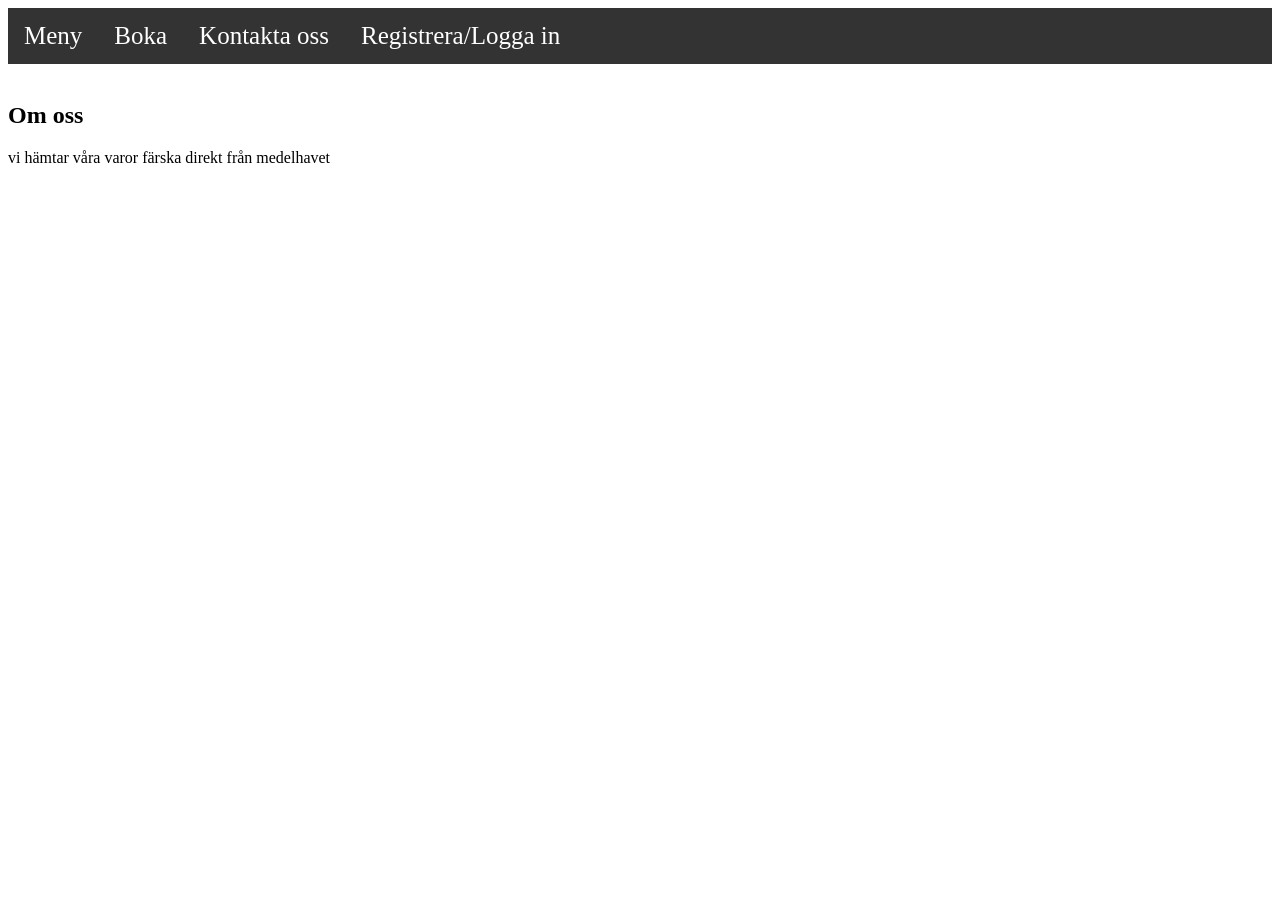
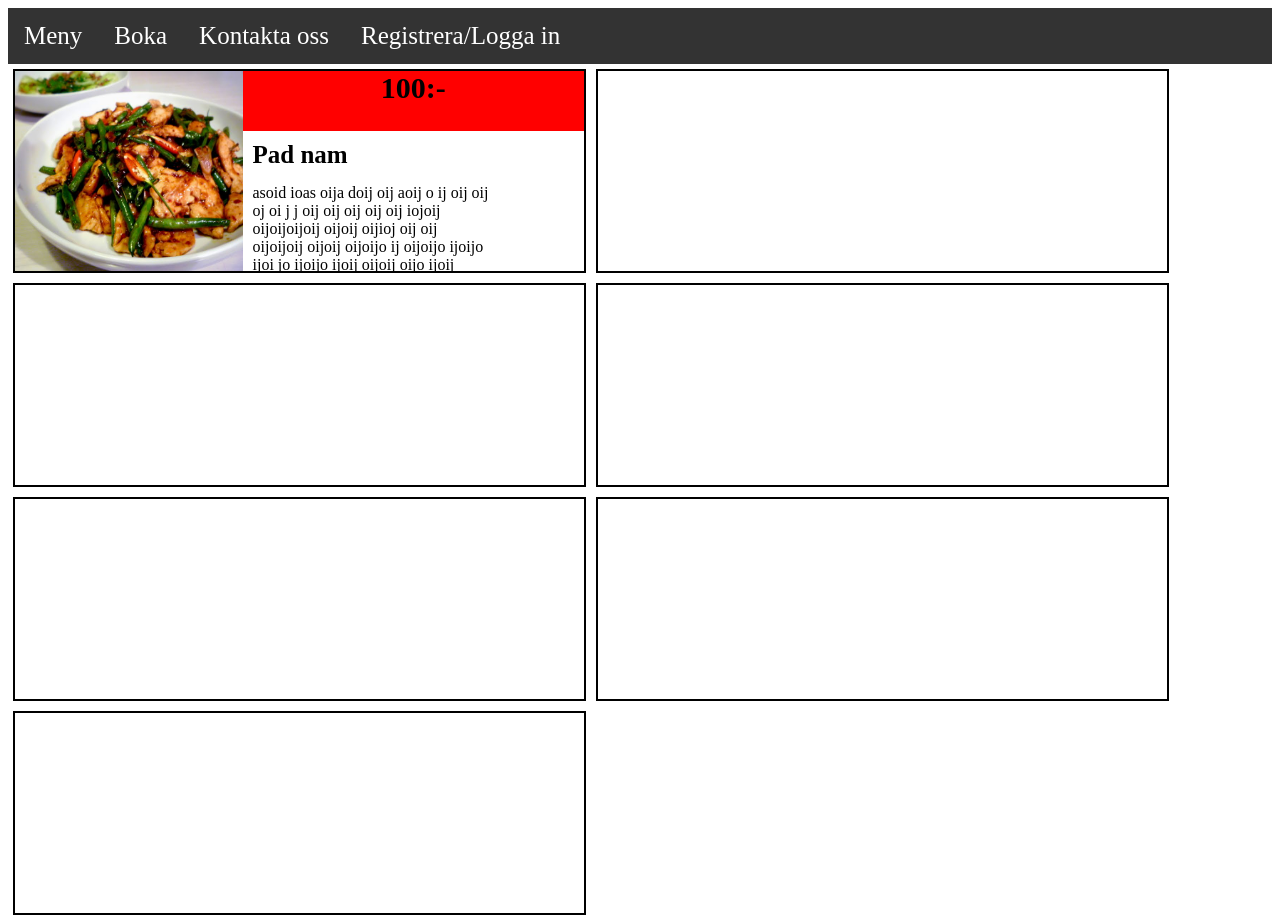
Before and after one commit to ashur213/Slutprojekt, a PHP site: page /meny.php in a window 1280 px wide. Before the commit the page ends 800 px from the top, so only its background shows below. Run offline with PHP 8.4, Linux system fonts and the light colour scheme.

Commit message:
commit to nima

```diff
--- a/Register.php
+++ b/Register.php
@@ -17,6 +17,7 @@ if( isset($_POST['name']) &&  isset($_POST['mail']) &&
     // OM FRÅGAN GÅTT BRA
     if(mysqli_query($dbc_form,$query)){
         // SKICKAS TILL INDEX
+        $_SESSION['register_msg'] = "Du är nu registrerad";
         header("Location: index.php");
     }else{ // NÅGOT GICK FEL
 
@@ -26,6 +27,7 @@ if( isset($_POST['name']) &&  isset($_POST['mail']) &&
 }
 else{ // FELAKTIG DATA FRÅN $_POST
     $_SESSION['error_msg'] = "Felaktig information";
+    $_SESSION['register_msg'] = "Felaktig information";
     header("Location: index.php");
 }
 ?>
--- a/logout.php
+++ b/logout.php
@@ -1,4 +1,4 @@
-<?php
+    <?php
 // ALLTID STARTA SESSION I BÖRJAN
 session_start();
 // TA BORT INLOGGNINGEN
--- /dev/null
+++ b/meny.css
@@ -0,0 +1,62 @@
+.dish_container{
+    float:left;
+    margin: 5px;
+	border:2px solid black;
+	height:200px;
+	width:45%;
+	overflow:hidden;
+}
+
+.dish_container p{
+    margin:0px;
+}
+
+.dish_container img{
+    float:left;
+}
+
+.info_container{
+    float:left;
+    width:60%;
+    height:100%;
+}
+
+.price{
+    width:100%;
+    height:30%;
+    text-align: center;
+    background-color: red
+}
+
+.price p{
+    font-size: 30px;
+    font-weight: bold;
+}
+
+
+.split{
+    height:70%;
+    width:100%;
+}
+
+.info{
+    height:100%;
+    width:70%;
+    float:left;
+    padding:10px;
+}
+
+.info .name{
+    font-size: 25px;
+    font-weight: bold;
+}
+
+.info .info_text{
+    margin-top: 15px;
+}
+
+.spicy{
+    float:left;
+    height:100%;
+    width:30%;
+}
--- a/meny.php
+++ b/meny.php
@@ -1,6 +1,27 @@
 <link rel="stylesheet" href="style.css">
+<link rel="stylesheet" href="meny.css">
 <?php
 		include("Templates/nav.php")
-?> <br>
-<h2>Om oss</h2>
-<p>vi hämtar våra varor färska direkt från medelhavet</p>
+?>
+
+<section>
+
+    <div class="dish_container">
+        <img src="bilder/padnam.jpg" height="200px" width="40%">
+        <div class="info_container">
+            <div class="price"> <p>100:-</p></div>
+            <div class="split">
+                <div class="info"><p class="name">Pad nam</p><p class="info_text"> asoid ioas oija doij oij aoij o ij oij oij oj oi j j oij oij oij oij oij iojoij oijoijoijoij oijoij oijioj oij oij oijoijoij oijoij oijoijo ij oijoijo ijoijo ijoi jo ijoijo ijoij oijoij oijo ijoij oijoij oij oij oijo ij</p></div>
+                <div class="spicy"></div>
+            </div>
+        </div>
+    </div>
+    <div class="dish_container"></div>
+    <div class="dish_container"></div>
+    <div class="dish_container"></div>
+    <div class="dish_container"></div>
+    <div class="dish_container"></div>
+    <div class="dish_container"></div>
+
+
+</section>
```
Also changed, not shown: index.php (+7 -1 lines), bild.png (added).
